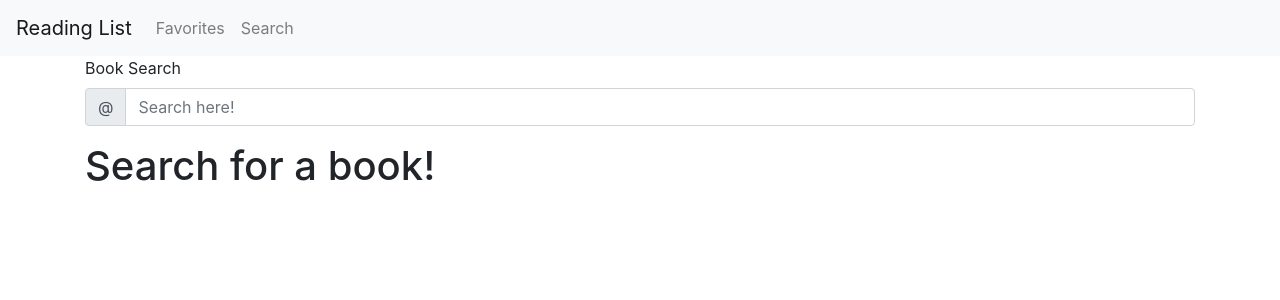
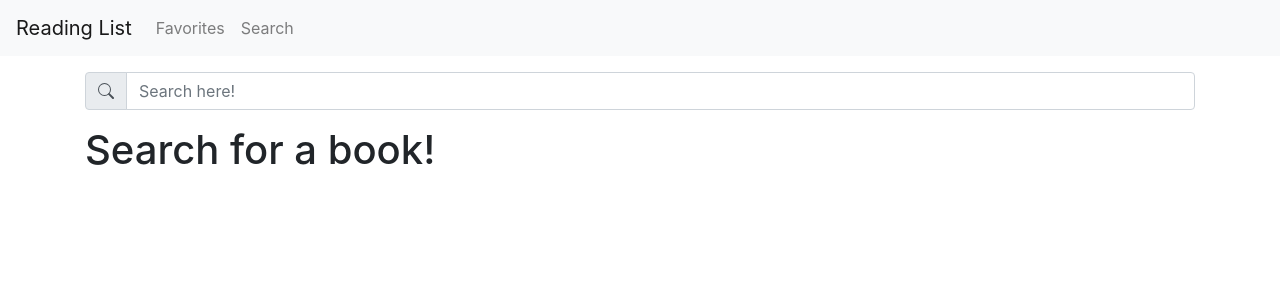
Before and after one commit to grburner/LPS-GoogleBooks, a React (Create React App) app in the folder client/: page /search in a window 1280 px wide. Shown: the top 300 px of the page. Built offline with nearby package versions, Linux system fonts and the light colour scheme.

Commit message:
cleaned up renders

```diff
--- a/client/src/pages/Search.js
+++ b/client/src/pages/Search.js
@@ -46,17 +46,19 @@ const Search = () => {
         console.log(element)
 
         return (
-            <Card>
-            <Card.Header>{element.volumeInfo.authors[0] === "undefined" ? 'no author :(' : element.volumeInfo.authors[0]}</Card.Header>
+            <Card className={'my-2'}>
+            <Card.Header>{element.volumeInfo.authors[0]}</Card.Header>
             <Card.Body>
                 <Row>
                     <Col xs={2}>
-                        <Image src={element.volumeInfo.imageLinks.smallThumbnail === "undefined" ? 'no image :(' : element.volumeInfo.imageLinks.smallThumbnail} rounded />
+                        <Image src={element.volumeInfo.imageLinks.smallThumbnail} rounded />
                     </Col>
                     <Col xs={10}>
-                        <Card.Title>{element.volumeInfo.title === "undefined" ? 'no title :(' : element.volumeInfo.title}</Card.Title>
+                        <Card.Title>
+                            {element.volumeInfo.title}
+                        </Card.Title>
                         <Card.Text>
-                            {element.volumeInfo.description === "undefined" ? 'no description :(' : element.volumeInfo.description}
+                            {element.volumeInfo.description}
                         </Card.Text>
                         <Row>
                             <Button variant="primary" href={'_' + element.saleInfo.buyLink} className={"mr-2"}>See book</Button>
@@ -70,12 +72,16 @@ const Search = () => {
     }
 
     return(
-        <Container>
+        <Container className={'my-3'}>
             <Form.Group controlId="exampleForm.ControlInput1">
-                <Form.Label>Book Search</Form.Label>
                 <InputGroup className="mb-3">
                     <InputGroup.Prepend>
-                    <InputGroup.Text id="basic-addon1" onClick={handleSubmit}>@</InputGroup.Text>
+                    <InputGroup.Text id="basic-addon1" onClick={handleSubmit}>
+                        <svg width="1em" height="1em" viewBox="0 0 16 16" class="bi bi-search" fill="currentColor" xmlns="http://www.w3.org/2000/svg">
+                            <path fill-rule="evenodd" d="M10.442 10.442a1 1 0 0 1 1.415 0l3.85 3.85a1 1 0 0 1-1.414 1.415l-3.85-3.85a1 1 0 0 1 0-1.415z"/>
+                            <path fill-rule="evenodd" d="M6.5 12a5.5 5.5 0 1 0 0-11 5.5 5.5 0 0 0 0 11zM13 6.5a6.5 6.5 0 1 1-13 0 6.5 6.5 0 0 1 13 0z"/>
+                        </svg>
+                    </InputGroup.Text>
                     </InputGroup.Prepend>
                     <FormControl
                     placeholder="Search here!"
```
